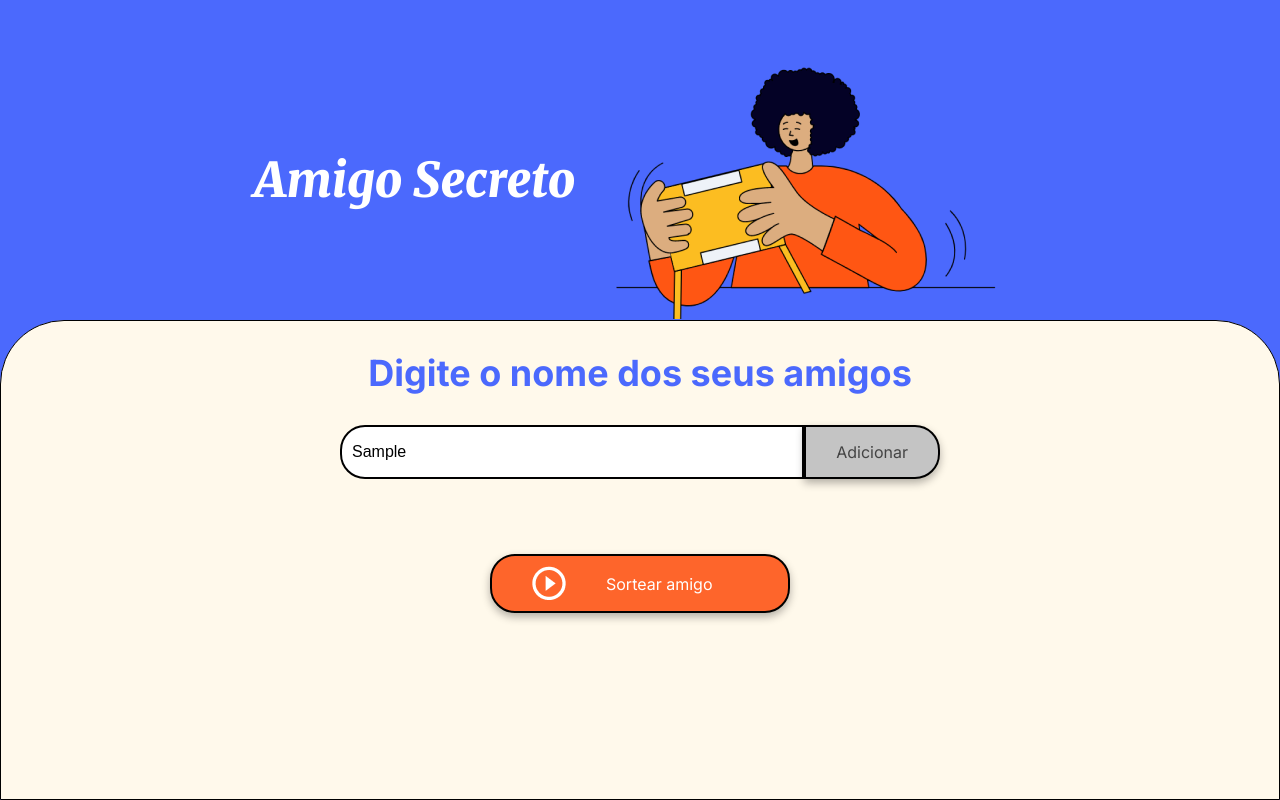
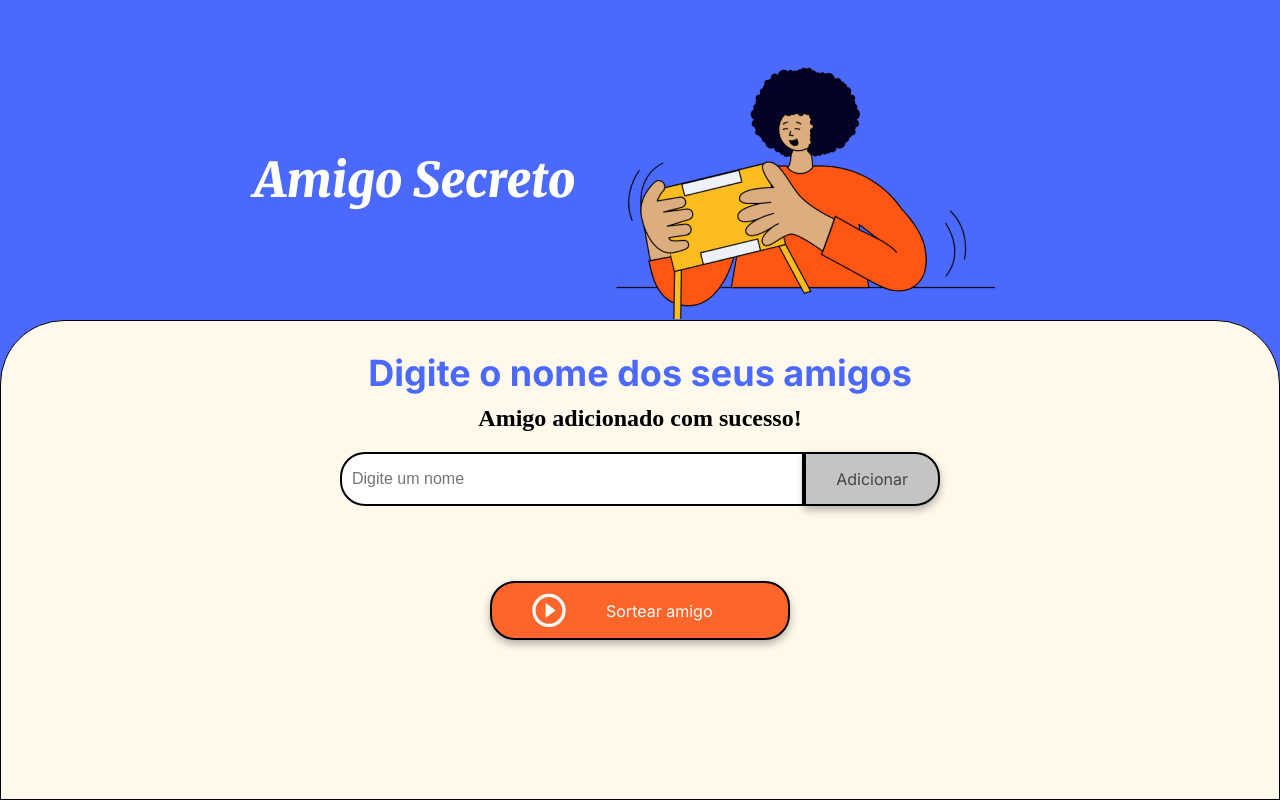
Before and after one commit to devmatheusguedes/sorteador-de-amigos, a plain HTML site: page index.html in a window 1280 px wide. Both pictures are taken after typing "Sample" into the empty fields and a click on the button "Adicionar". Drawn offline with Linux system fonts and the light colour scheme.

Commit message:
adicionado a logica de adicionar amigo

```diff
--- a/app.js
+++ b/app.js
@@ -1 +1,24 @@
 let amigos = [];
+function adicionarAmigo(){
+   let amigo = document.getElementById("amigo").value;
+   if(amigo.trim() !== ""){
+         addAmigo(amigo);
+         amigo = document.getElementById("amigo").value = "";
+         statusCampo("Amigo adicionado com sucesso!");
+         console.log(amigos);
+   }else{
+        erroDecampo();
+   }
+}
+function addAmigo(amigo){
+    amigos.push(amigo);
+}
+
+function erroDecampo(){
+    statusCampo("Por favor, digite um nome válido.");
+    document.getElementById("amigo").value = "";
+    document.getElementById("amigo").focus();
+}
+
+function statusCampo(mensagem){
+    document.getElementById("status").innerHTML = mensagem;}
--- a/index.html
+++ b/index.html
@@ -19,6 +19,7 @@
 
         <section class="input-section">
             <h2 class="section-title">Digite o nome dos seus amigos</h2>
+            <h2 class="section-subtitle" id="status"></h2>
             <div class="input-wrapper">
                 <input type="text" id="amigo" class="input-name" placeholder="Digite um nome">
                 <button class="button-add" onclick="adicionarAmigo()">Adicionar</button>
```
